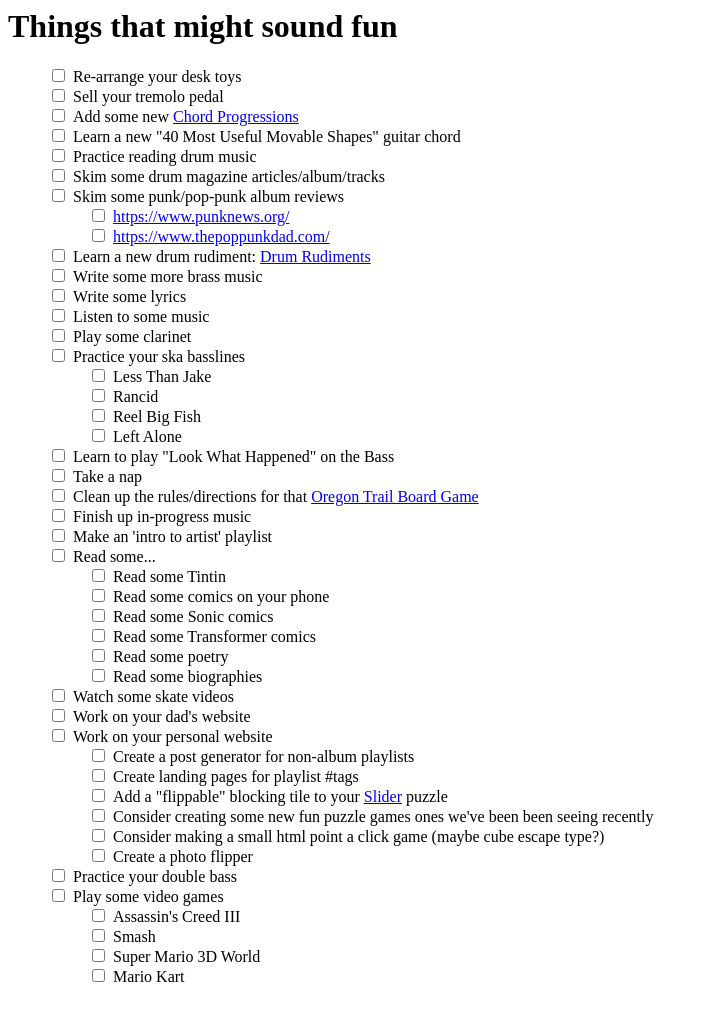
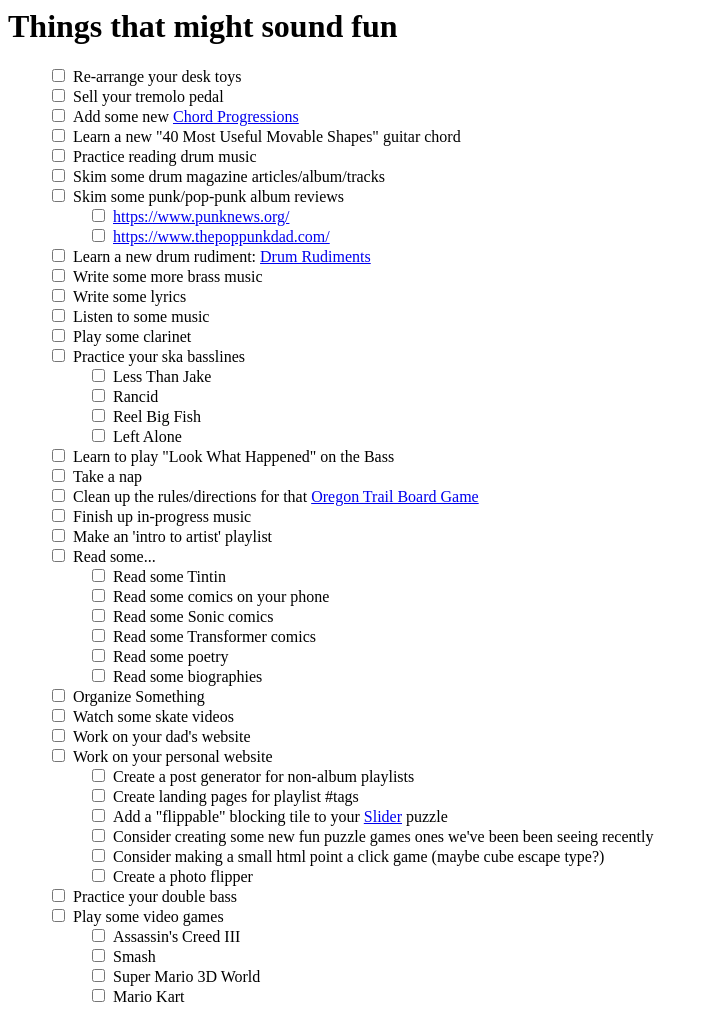
Before and after one commit to brgibson/www, a Jekyll site: the page todos/index.html, which Jekyll copies as it is, in a window 1280 px wide. Shown: the whole page, without its empty margins (0-709 px from the left). Built offline with Jekyll 4.4.1, drawn with Linux system fonts in a browser that asks for light colours.

Commit message:
todos - adding some

```diff
--- a/todos/index.html
+++ b/todos/index.html
@@ -53,6 +53,7 @@
             <li><label><input type="checkbox">Read some biographies</label></li>
         </ul>
     </li>
+    <li><label><input type="checkbox">Organize Something</label></li>
     <li><label><input type="checkbox">Watch some skate videos</label></li>
     <li><label><input type="checkbox">Work on your dad's website</label></li>
     <li>
```
